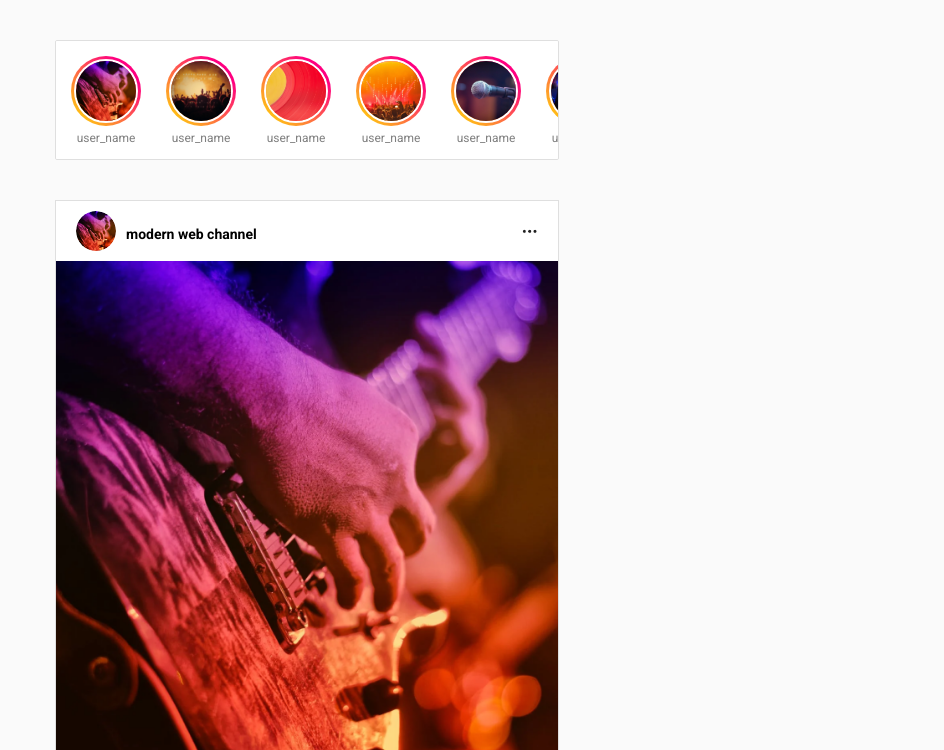
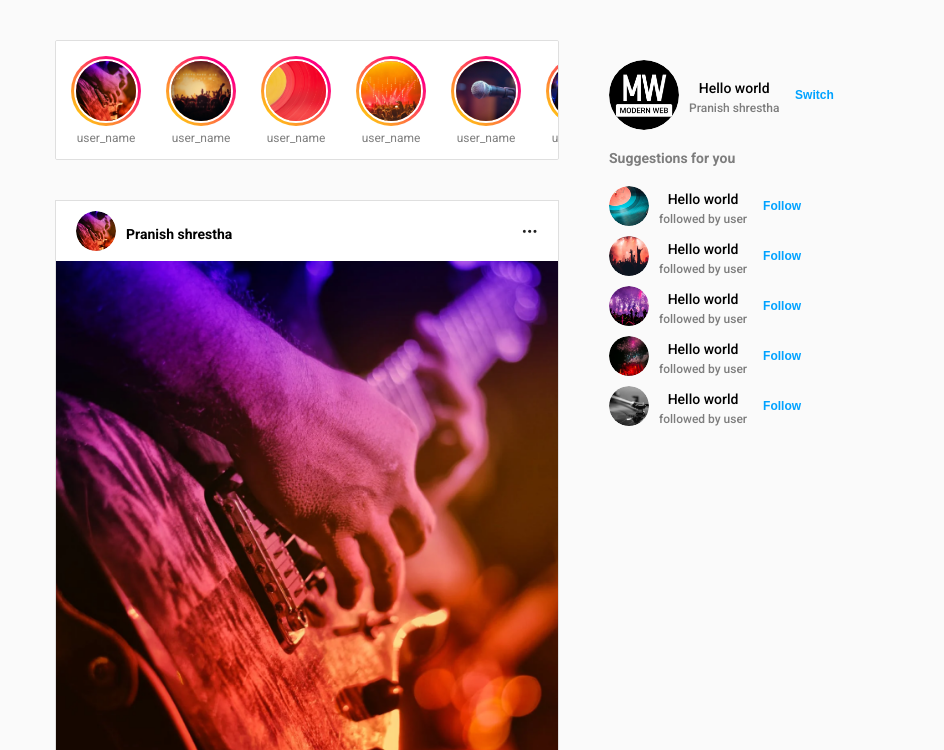
Before and after one commit to pranish07/insta-clone, a plain HTML site: page index.html in a window 1280 px wide. Shown: the part 50-800 px from the top of the page, without its empty margins (165-1109 px from the left). Drawn offline with Linux system fonts and the light colour scheme.

Commit message:
recommendation section

```diff
--- a/index.html
+++ b/index.html
@@ -96,7 +96,7 @@
                 <div class="profile-pic">
                   <img src="./img/cover 1.png" alt="" />
                 </div>
-                <p class="username">modern web channel</p>
+                <p class="username"> Pranish shrestha</p>
               </div>
               <img src="./img/option.PNG" class="options" alt="" />
             </div>
@@ -132,7 +132,7 @@
                 <div class="profile-pic">
                   <img src="./img/cover 2.png" alt="" />
                 </div>
-                <p class="username">modern web channel</p>
+                <p class="username"> Pranish shrestha</p>
               </div>
               <img src="./img/option.PNG" class="options" alt="" />
             </div>
@@ -168,7 +168,7 @@
                 <div class="profile-pic">
                   <img src="./img/cover 3.png" alt="" />
                 </div>
-                <p class="username">modern web channel</p>
+                <p class="username"> Pranish shrestha</p>
               </div>
               <img src="./img/option.PNG" class="options" alt="" />
             </div>
@@ -204,7 +204,7 @@
                 <div class="profile-pic">
                   <img src="./img/cover 4.png" alt="" />
                 </div>
-                <p class="username">modern web channel</p>
+                <p class="username"> Pranish shrestha</p>
               </div>
               <img src="./img/option.PNG" class="options" alt="" />
             </div>
@@ -240,7 +240,7 @@
                 <div class="profile-pic">
                   <img src="./img/cover 5.png" alt="" />
                 </div>
-                <p class="username">modern web channel</p>
+                <p class="username"> Pranish shrestha</p>
               </div>
               <img src="./img/option.PNG" class="options" alt="" />
             </div>
@@ -276,7 +276,7 @@
                 <div class="profile-pic">
                   <img src="./img/cover 6.png" alt="" />
                 </div>
-                <p class="username">modern web channel</p>
+                <p class="username"> Pranish shrestha</p>
               </div>
               <img src="./img/option.PNG" class="options" alt="" />
             </div>
@@ -312,7 +312,7 @@
                 <div class="profile-pic">
                   <img src="./img/cover 7.png" alt="" />
                 </div>
-                <p class="username">modern web channel</p>
+                <p class="username"> Pranish shrestha</p>
               </div>
               <img src="./img/option.PNG" class="options" alt="" />
             </div>
@@ -348,7 +348,7 @@
                 <div class="profile-pic">
                   <img src="./img/cover 8.png" alt="" />
                 </div>
-                <p class="username">modern web channel</p>
+                <p class="username"> Pranish shrestha</p>
               </div>
               <img src="./img/option.PNG" class="options" alt="" />
             </div>
@@ -384,7 +384,7 @@
                 <div class="profile-pic">
                   <img src="./img/cover 9.png" alt="" />
                 </div>
-                <p class="username">modern web channel</p>
+                <p class="username"> Pranish shrestha</p>
               </div>
               <img src="./img/option.PNG" class="options" alt="" />
             </div>
@@ -420,7 +420,7 @@
                 <div class="profile-pic">
                   <img src="./img/cover 10.png" alt="" />
                 </div>
-                <p class="username">modern web channel</p>
+                <p class="username"> Pranish shrestha</p>
               </div>
               <img src="./img/option.PNG" class="options" alt="" />
             </div>
@@ -452,6 +452,68 @@
           </div>
         </div>
         <div class="right-col">
+            <div class="profile-card">
+                <div class="profile-pic">
+                    <img src="./img/profile-pic.png" alt="">
+                </div>
+                <div>
+                  <p class="username">Hello world</p>
+                  <p class="sub-text">Pranish shrestha</p>
+                </div>
+                <button class="action-btn">switch</button>
+            </div>
+            <p class="suggestion-text">Suggestions for you</p>
+            <div class="profile-card">
+              <div class="profile-pic">
+                  <img src="./img/cover 9.png" alt="">
+              </div>
+              <div>
+                <p class="username">Hello world</p>
+                <p class="sub-text">followed by user</p>
+              </div>
+              <button class="action-btn">follow</button>
+          </div>
+          <div class="profile-card">
+            <div class="profile-pic">
+                <img src="./img/cover 10.png" alt="">
+            </div>
+            <div>
+              <p class="username">Hello world</p>
+              <p class="sub-text">followed by user</p>
+            </div>
+            <button class="action-btn">follow</button>
+        </div>
+        <div class="profile-card">
+          <div class="profile-pic">
+              <img src="./img/cover 11.png" alt="">
+          </div>
+          <div>
+            <p class="username">Hello world</p>
+            <p class="sub-text">followed by user</p>
+          </div>
+          <button class="action-btn">follow</button>
+      </div>
+      <div class="profile-card">
+        <div class="profile-pic">
+            <img src="./img/cover 12.png" alt="">
+        </div>
+        <div>
+          <p class="username">Hello world</p>
+          <p class="sub-text">followed by user</p>
+        </div>
+        <button class="action-btn">follow</button>
+    </div>
+    <div class="profile-card">
+      <div class="profile-pic">
+          <img src="./img/cover 13.png" alt="">
+      </div>
+      <div>
+        <p class="username">Hello world</p>
+        <p class="sub-text">followed by user</p>
+      </div>
+      <button class="action-btn">follow</button>
+  </div>
+
 
         </div>
       </div>
--- a/styles.css
+++ b/styles.css
@@ -71,7 +71,7 @@ body {
   width: 22px;
   border-radius: 50%;
   background-image: url(./img/profile-pic.png);
-  background: cover;
+  object-fit: cover;
 }
 
 .main {
@@ -226,29 +226,94 @@ body {
   outline: none;
   font-size: 14px;
 }
-.comment-btn {
+.comment-btn,
+.action-btn {
   width: 70px;
   height: 100%;
   background: none;
   border: none;
-  outline:none;text-transform:capitalize;
-  font-size:16px;
-  color:rgb(0,162,255);
-  opacity:0.5;
-  cursor:pointer;
+  outline: none;
+  text-transform: capitalize;
+  font-size: 16px;
+  color: rgb(0, 162, 255);
+  opacity: 0.5;
+  cursor: pointer;
 }
-.reaction-wrapper{
-    width:100%;
-    height:50px;
-    display: flex;
-    margin-top: -20px;
-    align-items: center;
+.reaction-wrapper {
+  width: 100%;
+  height: 50px;
+  display: flex;
+  margin-top: -20px;
+  align-items: center;
 }
-.reaction-wrapper .icon{
-    height:25px;
-    margin:0;
-    margin-right:20px;
+.reaction-wrapper .icon {
+  height: 25px;
+  margin: 0;
+  margin-right: 20px;
 }
-.reaction-wrapper .icon.save{
-    margin-left:auto;
+.reaction-wrapper .icon.save {
+  margin-left: auto;
 }
+.right-col {
+  padding: 20px;
+}
+.profile-card {
+  width: fit-content;
+  display: flex;
+  justify-content: center;
+  align-items: center;
+  margin-bottom: 10px;
+}
+.profile-card .profile-pic {
+  flex: 0 0 auto;
+  padding: 0;
+  background: none;
+  width: 40px;
+  height: 40px;
+  margin-right: 10px;
+}
+.profile-card:first-child .profile-pic {
+  width: 70px;
+  height: 70px;
+}
+.profile-card .profile-pic img {
+  border: none;
+}
+.profile-card .username {
+  border: none;
+}
+.profile-card .username {
+  font-weight: 500;
+  font-size: 14px;
+  color: #000;
+}
+
+.sub-text {
+  color: rgba(0, 0, 0, 0.5);
+  font-size: 12px;
+  font-weight: 500;
+  margin-top: 5px;
+}
+.action-btn {
+  opacity: 1;
+  font-weight: 700;
+  font-size: 12px;
+}
+.suggestion-text{
+  font-size:14px;
+  color:rgba(0,0,0,0.5);
+  font-weight:700;
+  margin:20px 0 ;
+}
+@media(max-width: 1100px){
+  .right-col, .search-box{
+    display: none;
+  }
+  .nav-wrapper, .wrapper{
+    width:90%;
+  }
+  .wrapper{
+    display: block;
+  }
+
+}
```
